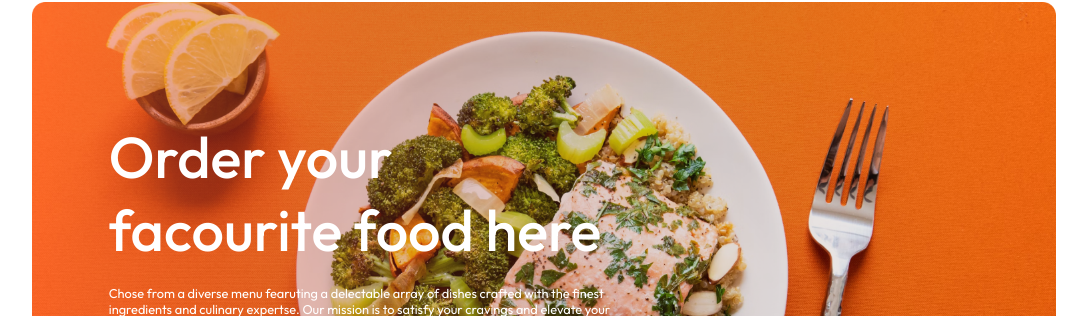
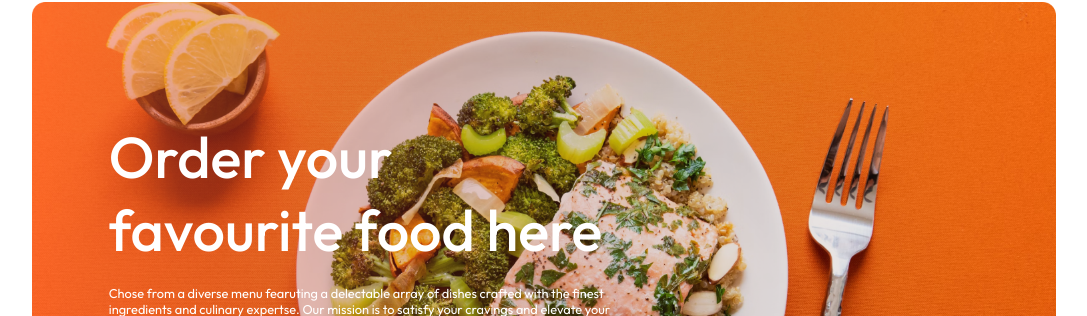
Before and after one commit to ChauPhat/DuAnVietMy-React-CSharp, a React (Vite) app: page / in a window 1280 px wide. Shown: the part 112-428 px from the top of the page, without its empty margins (96-1183 px from the left). Built offline with nearby package versions, Linux system fonts and the light colour scheme.

Commit message:
fix header

```diff
--- a/src/components/Header/Header.jsx
+++ b/src/components/Header/Header.jsx
@@ -4,7 +4,7 @@
     return (
         <div className='header'>
             <div className="header-contents">
-                <h2>Order your facourite food here</h2>
+                <h2>Order your favourite food here</h2>
                 <p>Chose from a diverse menu fearuting a delectable array of dishes crafted with the finest ingredients and culinary expertse. Our mission is to satisfy your cravings and elevate your dining experience one. one delicious meal at a time</p>
                 <button>View Menu</button>
             </div>
```
